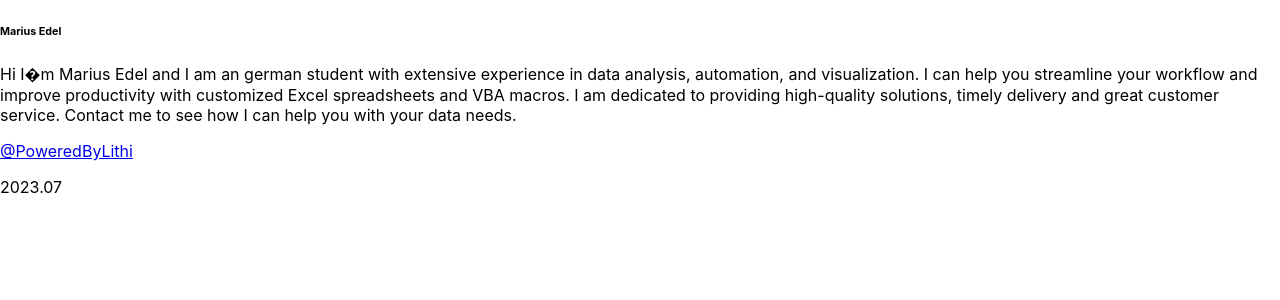
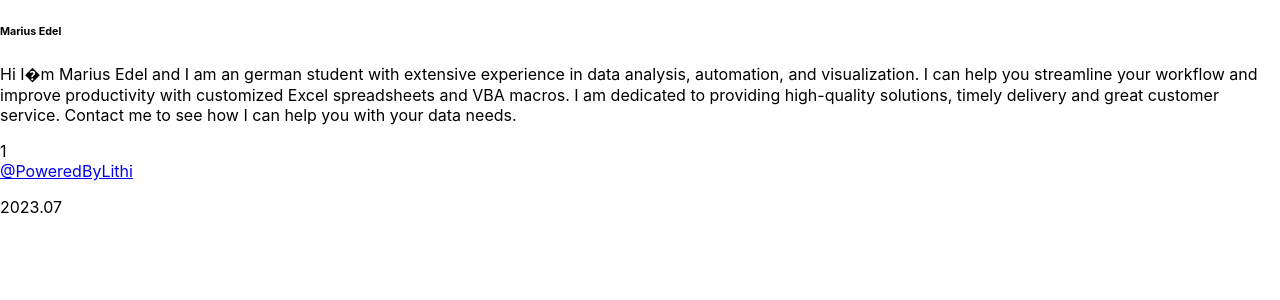
Before and after one commit to LitMgwebi/marius_v1, a React (Create React App) app: page / in a window 1280 px wide. Shown: the top 300 px of the page. Built offline with nearby package versions, Linux system fonts and the light colour scheme.

Commit message:
Portfolio component

```diff
--- a/package.json
+++ b/package.json
@@ -9,6 +9,7 @@
     "react": "^18.2.0",
     "react-dom": "^18.2.0",
     "react-scripts": "^5.0.1",
+    "swiper": "^10.0.4",
     "web-vitals": "^2.1.4"
   },
   "scripts": {
--- a/src/App.js
+++ b/src/App.js
@@ -1,12 +1,14 @@
 import Header from "./components/PageEnvelope/Header";
 import Footer from "./components/PageEnvelope/Footer";
 import Profile from "./components/Profile/Profile";
+import Portfolio from "./components/Portfolio/Portfolio";
 
 function App() {
     return (
         <div className="App">
             <Header />
             <Profile />
+            <Portfolio/>
             <Footer />
         </div>
     );
--- /dev/null
+++ b/src/components/Portfolio/Portfolio.jsx
@@ -0,0 +1,21 @@
+import { Swiper, SwiperSlide } from 'swiper/react';
+import { Thumbs } from "swiper/modules";
+import "swiper/css"
+import "swiper/css/thumbs"
+
+function Portfolio() {
+    return (
+        <div id="portfolio">
+            <Swiper
+                modules={[Thumbs]}
+            >
+                <SwiperSlide>1</SwiperSlide>
+                <SwiperSlide>1</SwiperSlide>
+                <SwiperSlide>1</SwiperSlide>
+                <SwiperSlide>1</SwiperSlide>
+            </Swiper>
+        </div>
+    )
+}
+
+export default Portfolio;
```
Also changed, not shown: 1 other file (tests, documents, lock files or other folders).
